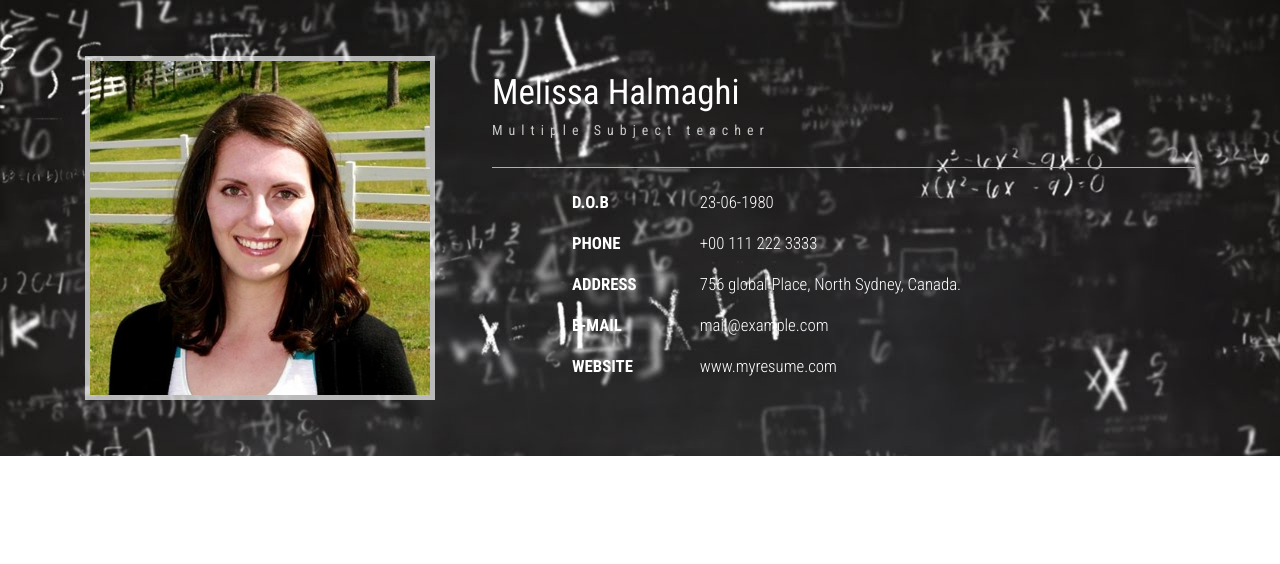
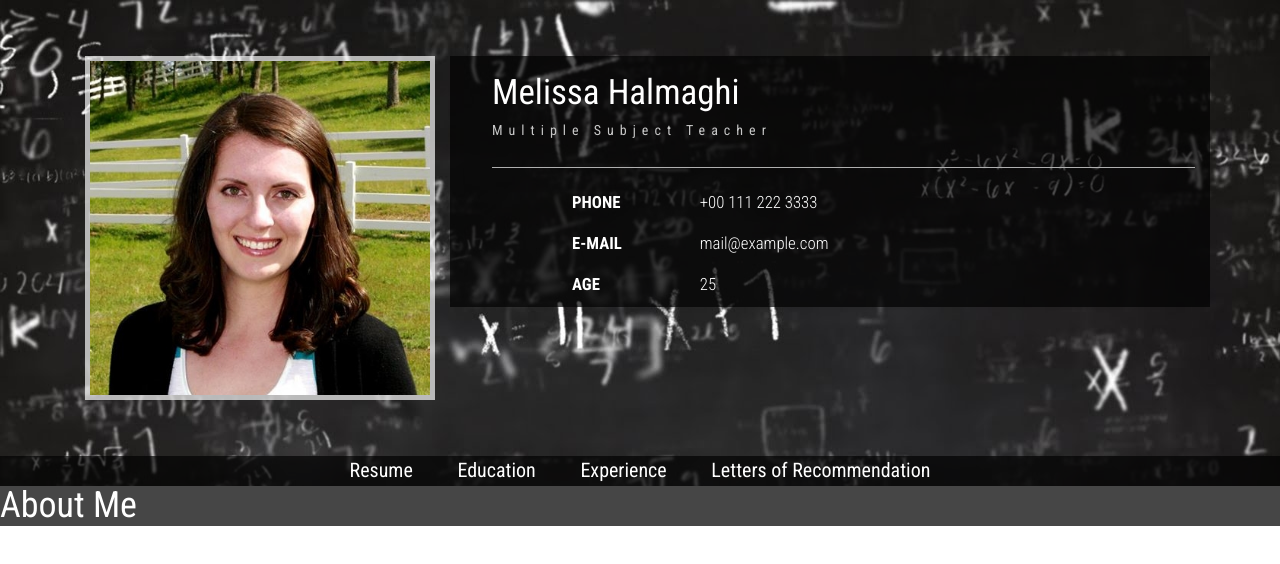
Before and after one commit to JohnHalmaghi/melissawebsite, a plain HTML site: page index.html in a window 1280 px wide. Drawn offline with nearby package versions, Linux system fonts and the light colour scheme; a web font is replaced by a local one.

Commit message:
Added linkbar layout

```diff
--- a/css/style.css
+++ b/css/style.css
@@ -29,6 +29,7 @@ body{
 }
 .header-right {
     padding-left: 3em;
+    background-color: rgba(0, 0, 0, 0.68);
 }
 .header-right h1 {
     font-size: 2.5em;
@@ -90,3 +91,26 @@ ul.address li ul.address-text li a {
 ul.address li ul.address-text li a:hover{
     color: #0FF;
 }
+.link-bar {
+    height: 30px;
+    background-color: rgba(0, 0, 0, 0.68);
+}
+
+.links {
+    text-align: center;
+    font-size: 20px;
+    color: white;
+}
+.links > li {
+    display: inline-block;
+    padding-left: 1em;
+    padding-right: 1em;
+}
+.about-me {
+    background-color: rgb(70, 70, 70);
+    color: white;
+}
+h1 {
+    margin: 0px;
+    padding: 0px;
+}
--- a/index.html
+++ b/index.html
@@ -1,38 +1,17 @@
 <!DOCTYPE html>
 <html>
 <head>
-<title>My Resume a Personal Category Flat Bootstrap Responsive Website Template | Home :: w3layouts</title>
+<title>Melissa Halmaghi</title>
 <!--mobile apps-->
 <meta name="viewport" content="width=device-width, initial-scale=1">
 <meta http-equiv="Content-Type" content="text/html; charset=utf-8" />
-<meta name="keywords" content="My Resume Responsive web template, Bootstrap Web Templates, Flat Web Templates, Android Compatible web template,
-	SmartPhone Compatible web template, free WebDesigns for Nokia, Samsung, LG, SonyEricsson, Motorola web design" />
-<script type="application/x-javascript"> addEventListener("load", function() { setTimeout(hideURLbar, 0); }, false); function hideURLbar(){ window.scrollTo(0,1); } </script>
-<!--mobile apps-->
 <!--Custom Theme files-->
 <link href="css/bootstrap.css" type="text/css" rel="stylesheet" media="all">
 <link href="css/style.css" type="text/css" rel="stylesheet" media="all">
-<link rel="stylesheet" href="css/swipebox.css">
-<!--//Custom Theme files-->
-<!--js-->
-<script src="js/jquery-1.11.1.min.js"></script>
-<!-- //js -->
 <!--web-fonts-->
 <link href='//fonts.googleapis.com/css?family=Overlock:400,400italic,700,700italic,900,900italic' rel='stylesheet' type='text/css'>
 <link href='//fonts.googleapis.com/css?family=Roboto+Condensed:400,300,300italic,400italic,700,700italic' rel='stylesheet' type='text/css'>
 <!--//web-fonts-->
-<!--start-smooth-scrolling-->
-<script type="text/javascript" src="js/move-top.js"></script>
-<script type="text/javascript" src="js/easing.js"></script>
-<script type="text/javascript">
-		jQuery(document).ready(function($) {
-			$(".scroll").click(function(event){
-				event.preventDefault();
-				$('html,body').animate({scrollTop:$(this.hash).offset().top},1000);
-			});
-		});
-</script>
-<!--//end-smooth-scrolling-->
 </head>
 <body>
 	<div id="home" class="banner">
@@ -43,24 +22,12 @@
 				</div>
 				<div class="col-md-8 header-right">
 					<h1>Melissa Halmaghi</h1>
-					<h6>Multiple Subject teacher</h6>
+					<h6>Multiple Subject Teacher</h6>
 					<ul class="address">
-						<li>
-							<ul class="address-text">
-								<li><b>D.O.B</b></li>
-								<li>23-06-1980</li>
-							</ul>
-						</li>
 						<li>
 							<ul class="address-text">
 								<li><b>PHONE </b></li>
 								<li>+00 111 222 3333</li>
-							</ul>
-						</li>
-						<li>
-							<ul class="address-text">
-								<li><b>ADDRESS </b></li>
-								<li>756 global Place, North Sydney, Canada.</li>
 							</ul>
 						</li>
 						<li>
@@ -71,14 +38,26 @@
 						</li>
 						<li>
 							<ul class="address-text">
-								<li><b>WEBSITE </b></li>
-								<li><a href="http://w3layouts.com">www.myresume.com</a></li>
+								<li><b>AGE </b></li>
+								<li>25 </li>
 							</ul>
 						</li>
 					</ul>
 				</div>
-				<div class="clearfix"> </div>
 			</div>
 		</div>
+		<div class="link-bar">
+			<div class="col-md-2"></div>
+			<div class="col-md-8 links">
+				<li>Resume</li>
+				<li>Education</li>
+				<li>Experience</li>
+				<li>Letters of Recommendation</li>
+			</div>
+			<div class="col-md-2"></div>
+		</div>
+	</div>
+	<div class="about-me">
+		<h1>About Me</h1>
 	</div>
 </body>
```
